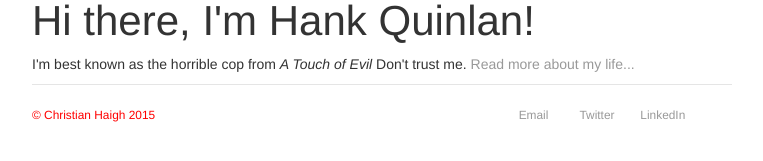
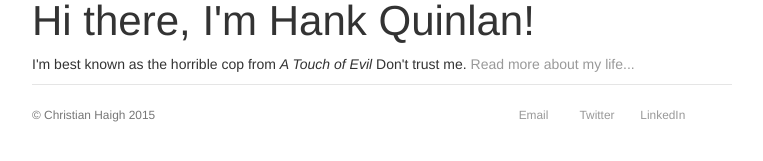
Before and after one commit to christianhaigh/christianhaigh.github.io, a Jekyll site: the page built from index.html, in a window 1280 px wide. Shown: the part 172-333 px from the top of the page, without its empty margins (258-1021 px from the left). Built offline with Jekyll 4.4.1, drawn with Linux system fonts in a browser that asks for light colours.

Commit message:
Update jumbotron-narrow.css

```diff
--- a/css/jumbotron-narrow.css
+++ b/css/jumbotron-narrow.css
@@ -30,7 +30,7 @@ a:hover {
 /* Custom page footer */
 .footer {
   padding-top: 19px;
-  color: #FF0000;
+  color: #777;
   border-top: 1px solid #e5e5e5;
 }
 
```
